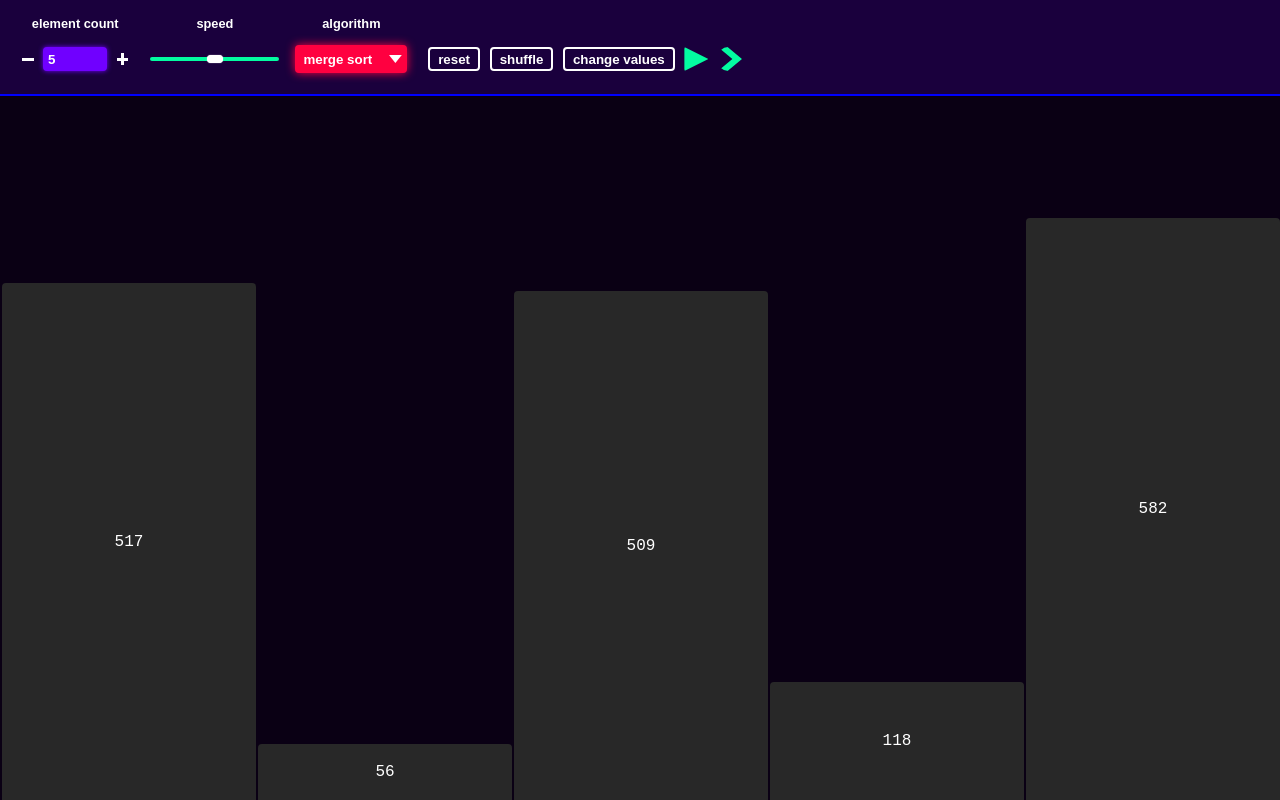
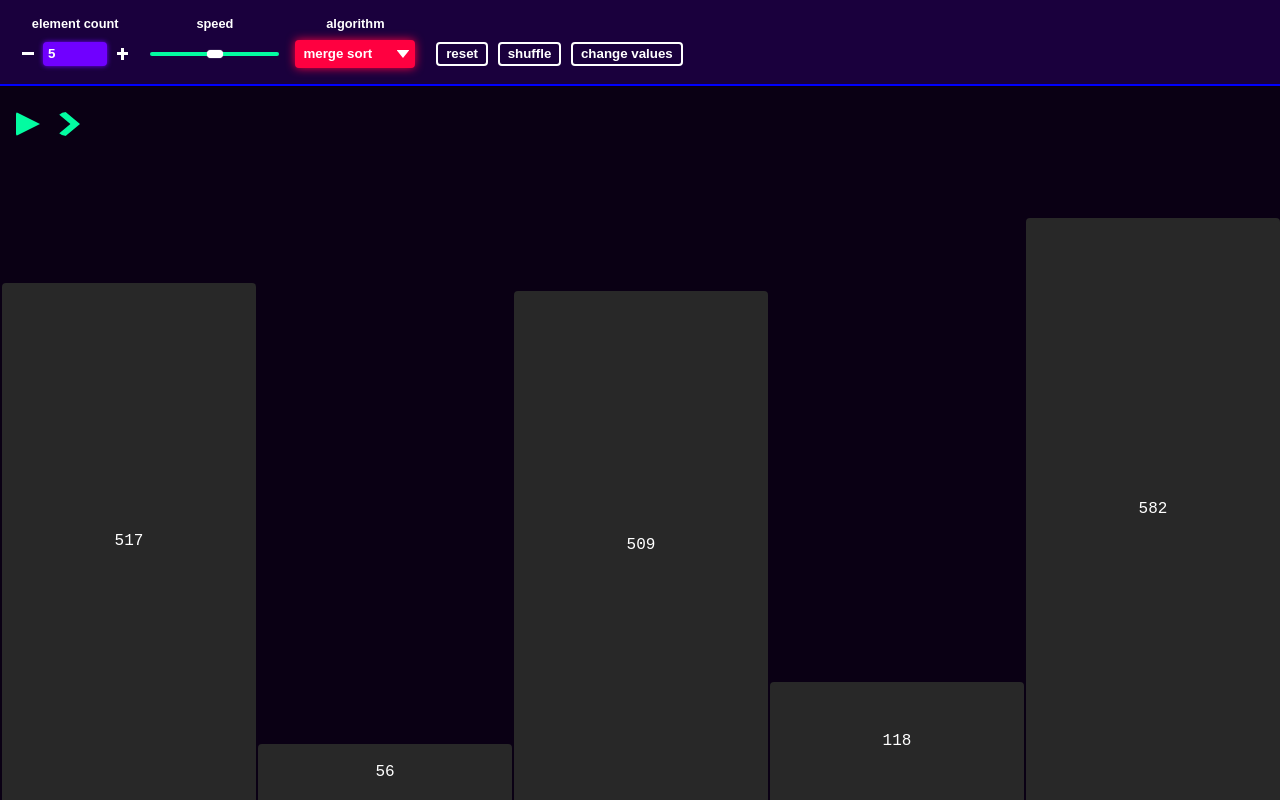
Before and after one commit to syncMutex/i-wanna-see-stuff-work, a Vue app: page / in a window 1280 px wide. Built offline with nearby package versions, Linux system fonts and the light colour scheme.

Commit message:
handling resize and shifted play buttons

```diff
--- a/src/algorithms/sorter-iface.ts
+++ b/src/algorithms/sorter-iface.ts
@@ -33,6 +33,10 @@ export class Sorter {
 	}
 
 	private notNones = new Set<number>();
+
+	public getDelay() {
+		return this.delay;
+	}
 
 	animate(state: AnimationState, ...args: number[]) {
 		for(let i = 0; i < args.length; i++) {
--- a/src/components/Control.vue
+++ b/src/components/Control.vue
@@ -1,5 +1,5 @@
 <script setup lang="ts">
-import { ref, onMounted } from 'vue';
+import { ref, onMounted, onUnmounted } from 'vue';
 import { Sorter, SortingAlgorithm } from "../algorithms/sorter-iface.ts";
 
 const props = defineProps<{
@@ -11,22 +11,30 @@ const props = defineProps<{
 	isPlaying: boolean,
 	changeAlgorithm: (newAlg:SortingAlgorithm) => void
 }>();
+
 const elementCount = ref(5);
+let max = Math.floor(window.innerWidth / 3);
 
-onMounted(() => {
-	props.curSorter.sorter.changeElementsCount(elementCount.value);
-});
+function validateNumberInput() {
+	if(+elementCount.value <= 0) {
+		elementCount.value = 1;
+		numberInput();
+	}
 
-function numberInput() {
-	if(elementCount.value > 0) {
-		props.curSorter.sorter.changeElementsCount(elementCount.value);
+	if(+elementCount.value > max) {
+		elementCount.value = max;
+		numberInput();
 	}
 }
 
-function focusOut() {
-	if(+elementCount.value <= 0) {
-		elementCount.value = 1;
-		numberInput();
+function resizeEvent() {
+	max = Math.floor(window.innerWidth / 3);
+	validateNumberInput();
+}
+
+function numberInput() {
+	if(elementCount.value > 0 && elementCount.value <= max) {
+		props.curSorter.sorter.changeElementsCount(elementCount.value);
 	}
 }
 
@@ -34,6 +42,16 @@ function incElementCount(mag: number) {
 	elementCount.value += mag;
 	numberInput();
 }
+
+onMounted(() => {
+	props.curSorter.sorter.changeElementsCount(elementCount.value);
+	window.addEventListener('resize', resizeEvent);
+});
+
+onUnmounted(() => {
+	window.removeEventListener('resize', resizeEvent);
+});
+
 </script>
 
 <template>
@@ -42,7 +60,7 @@ function incElementCount(mag: number) {
 			<span>element count</span>
 			<div class="element-count">
 				<button @pointerdown="incElementCount(-1)"></button>
-				<input type="number" v-model="elementCount" @focusout="focusOut" @input="numberInput" />
+				<input type="number" v-model="elementCount" @focusout="validateNumberInput" @input="numberInput" />
 				<button @pointerdown="incElementCount(1)"></button>
 			</div>
 		</div>
@@ -76,13 +94,6 @@ function incElementCount(mag: number) {
 				}">reset</button>
 				<button @click="props.curSorter.sorter.shuffle">shuffle</button>
 				<button @click="props.curSorter.sorter.changeValues">change values</button>
-				<div class="play-pause-btns">
-					<button class="play-btn" v-if="!props.isPlaying" @click="props.togglePlay"></button>
-					<button class="pause-btn" v-else @click="props.togglePlay"></button>
-				</div>
-				<button class="next-btn" :disabled="props.isPlaying" @click="props.curSorter.sorter.next">
-					<div></div>
-				</button>
 			</div>
 		</div>
 
@@ -247,7 +258,7 @@ function incElementCount(mag: number) {
 	appearance: none;
 	-webkit-appearance: none;
 	outline: 0;
-	width: 7rem;
+	width: 7.5rem;
 	height: 1.7rem;
 	border: none;
 	border-radius: 4px;
@@ -294,7 +305,8 @@ function incElementCount(mag: number) {
 	width: max-content;
 }
 
-.control-btns > button {
+.control-btns button {
+	height: var(--element-height);
 	padding: 0 0.5rem;
 	outline: none;
 	border-radius: 4px;
@@ -316,80 +328,4 @@ function incElementCount(mag: number) {
 	margin: 0 0.3rem;
 }
 
-.play-pause-btns{
-	width: var(--element-height);
-	height: var(--element-height);
-	display: inline-block;
-}
-
-.play-pause-btns button{
-	display: flex;
-	position: relative;
-	width: 100%;
-	height: 100%;
-	border: none;
-	outline: none;
-	cursor: pointer;
-	border-radius: 2px;
-}
-
-.play-btn{
-	background: var(--aqua);
-	clip-path: polygon(100% 50%, 0% 0, 0% 100%);
-}
-
-.pause-btn{
-	background-color: transparent;
-}
-
-.pause-btn::after, .pause-btn::before{
-	content: "";
-	background-color: var(--aqua);
-	width: 20%;
-	height: 100%;
-	position: absolute;
-}
-
-.pause-btn::after{
-	right: 10%;
-}
-
-.pause-btn::before{
-	left: 10%;
-}
-
-.control-btns .next-btn{
-	--div-color: var(--aqua);
-	width: var(--element-height);
-	height: var(--element-height);
-	display: flex;
-	align-items: center;
-	justify-content: center;
-	position: relative;
-	border: none;
-	outline: none;
-	cursor: pointer;
-	background-color: transparent;
-	padding: 0;
-}
-
-.next-btn > div{
-	width: 100%;
-	height: 100%;
-	background: var(--div-color);
-	-webkit-clip-path: polygon(40% 0, 100% 50%, 40% 100%, 0 100%, 60% 50%, 0 0);
-	clip-path: polygon(40% 0, 100% 50%, 40% 100%, 0 100%, 60% 50%, 0 0);
-	border-radius: 10px;
-	transition: 0.5s all;
-}
-
-.control-btns .next-btn:hover{
-	background-color: transparent;
-}
-
-.next-btn:disabled{
-	--div-color: grey;
-	pointer-events: none;
-}
-
 </style>
--- a/src/components/Elements.vue
+++ b/src/components/Elements.vue
@@ -34,11 +34,13 @@ const elementsDivHeight = computed(() => elementsDiv.value?.clientHeight || 1);
 <style scoped>
 .elements {
 	width: 100%;
-	height: calc(100% - 6rem);
+	height: 100%;
+	position: relative;
 	display: flex;
 	flex-direction: row;
 	align-items: flex-end;
 	background-color: rgb(10, 0, 20);
+	overflow: hidden;
 }
 
 .element {
--- a/src/components/TheBody.vue
+++ b/src/components/TheBody.vue
@@ -37,7 +37,10 @@ function playComplete() {
 function changeAlgorithm(newAlg: SortingAlgorithm) {
 	curSorter.sorter.stop();
 	curSorter.sorter.resetElements();
+
+	const delay = curSorter.sorter.getDelay();
 	const arr = [...curSorter.sorter.elements];
+
 	switch(newAlg) {
 		case SortingAlgorithm.BubbleSort:
 			curSorter.sorter = new BubbleSort(playComplete);
@@ -58,11 +61,13 @@ function changeAlgorithm(newAlg: SortingAlgorithm) {
 
 	curSorter.name = newAlg;
 	curSorter.sorter.setElements(arr);
+	curSorter.sorter.setAnimationDelay(delay);
 }
 
 </script>
 
 <template>
+	<div class="body-container">
 		<Control
 			:curSorter="curSorter"
 			:changeAlgorithm="changeAlgorithm"
@@ -70,7 +75,118 @@ function changeAlgorithm(newAlg: SortingAlgorithm) {
 			:isPlaying="isPlaying"
 		/>
 		<Elements :elements="curSorter.sorter.elements" />
+		<div class="play-pause-next-container">
+			<div class="play-pause-btns">
+				<button class="play-btn" v-if="!isPlaying" @click="togglePlay"></button>
+				<button class="pause-btn" v-else @click="togglePlay"></button>
+			</div>
+			<button class="next-btn" :disabled="isPlaying" @click="curSorter.sorter.next">
+				<div></div>
+			</button>
+		</div>
+	</div>
 </template>
 
 <style scoped>
+*{
+	--control-bg: rgb(26, 0, 61);
+	--purple: rgb(112, 0, 255);
+	--aqua: rgb(3, 252, 161);
+	--pink: rgb(255, 0, 64);
+	--element-height: 1.5rem;
+}
+
+.body-container{
+	width: 100%;
+	height: 100%;
+	position: relative;
+	display: flex;
+	flex-direction: column;
+}
+
+.play-pause-next-container{
+	display: flex;
+	width: max-content;
+	height: max-content;
+	position: absolute;
+	top: 7rem;
+	left: 1rem;
+}
+
+.play-pause-btns{
+	width: var(--element-height);
+	height: var(--element-height);
+	display: inline-block;
+	margin-right: 1rem;
+}
+
+.play-pause-btns button{
+	display: flex;
+	position: relative;
+	width: 100%;
+	height: 100%;
+	border: none;
+	outline: none;
+	cursor: pointer;
+	border-radius: 2px;
+}
+
+.play-btn{
+	background: var(--aqua);
+	clip-path: polygon(100% 50%, 0% 0, 0% 100%);
+}
+
+.pause-btn{
+	background-color: transparent;
+}
+
+.pause-btn::after, .pause-btn::before{
+	content: "";
+	background-color: var(--aqua);
+	width: 20%;
+	height: 100%;
+	position: absolute;
+}
+
+.pause-btn::after{
+	right: 10%;
+}
+
+.pause-btn::before{
+	left: 10%;
+}
+
+.next-btn{
+	--div-color: var(--aqua);
+	width: var(--element-height);
+	height: var(--element-height);
+	display: flex;
+	align-items: center;
+	justify-content: center;
+	position: relative;
+	border: none;
+	outline: none;
+	cursor: pointer;
+	background-color: transparent;
+	padding: 0;
+}
+
+.next-btn > div{
+	width: 100%;
+	height: 100%;
+	background: var(--div-color);
+	-webkit-clip-path: polygon(40% 0, 100% 50%, 40% 100%, 0 100%, 60% 50%, 0 0);
+	clip-path: polygon(40% 0, 100% 50%, 40% 100%, 0 100%, 60% 50%, 0 0);
+	border-radius: 10px;
+	transition: 0.5s all;
+}
+
+.next-btn:hover{
+	background-color: transparent;
+}
+
+.next-btn:disabled{
+	--div-color: grey;
+	pointer-events: none;
+}
 </style>
```
Lines whose indentation alone changed are shown as unchanged.
